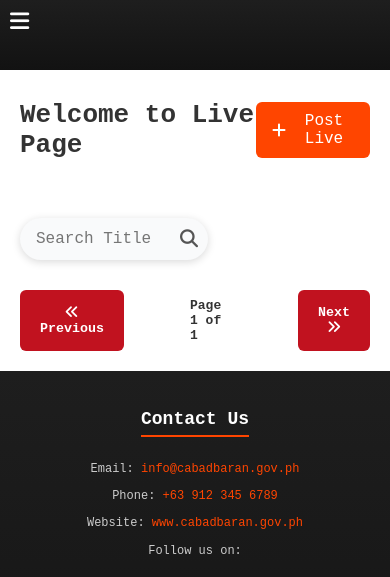
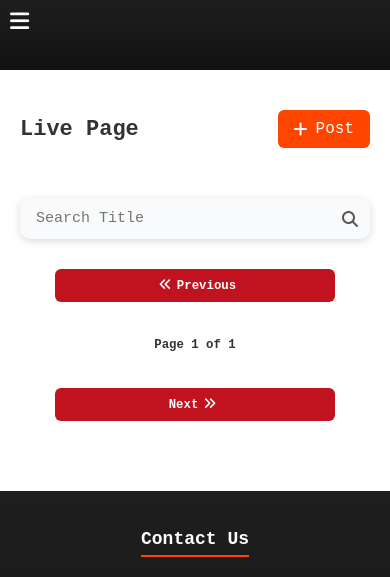
Before and after one commit to janrelle24/crbDashboard, a plain HTML site: page public/live.html in a window 390 px wide. Shown: the top 577 px of the page. Drawn offline with Linux system fonts and the light colour scheme; no server answers; sample sign-in values are in the browser's storage.

Commit message:
done responsiveness of my admin dashboards

```diff
--- a/public/css/responsive.css
+++ b/public/css/responsive.css
@@ -56,6 +56,12 @@
         top: 10px;
         left: 10px;
         z-index: 1100;
+    }
+    .main-pages h2{
+        font-size: 15px;
+    }
+    .main-header h2{
+        font-size: 15px;
     }
 
     .main-table {
@@ -183,12 +189,47 @@
         margin-top: 20px;
         padding-top: 12px;
     }
+    .prev-and-next {
+        flex-direction: column;
+        gap: 12px;
+        align-items: center;
+    }
+
+    .pagination-btn {
+        width: 100%;
+        max-width: 280px;
+        padding: 10px;
+        font-size: 0.9rem;
+        text-align: center;
+    }
+
+    .page-indicator {
+        font-size: 0.85rem;
+        padding: 6px 10px;
+    }
+    .search {
+        width: 100%;
+        margin: 12px auto;
+        padding: 6px 10px;
+        border-radius: 20px;
+    }
+
+    .search input {
+        font-size: 14px;
+        padding: 6px 4px;
+    }
+
+    .search i {
+        font-size: 16px;
+    }
 }
 
 
-  /* (Mobile Landscape / Small Tablet ≤ 767px)  */
-@media (max-width: 767px) {
-
+  /* (Mobile Landscape / Small Tablet ≤ 768px)  */
+@media (max-width: 768px) {
+    .main-pages h2{
+        font-size: 22px;
+    }
     /* Stack everything vertically */
     .stats {
         grid-template-columns: repeat(auto-fit, minmax(150px, 1fr));
@@ -229,6 +270,33 @@
     .search input {
         width: 150px;
     }
+    .prev-and-next {
+        gap: 20px;
+        flex-wrap: wrap;
+    }
+
+    .pagination-btn {
+        padding: 8px 16px;
+        font-size: 0.9rem;
+    }
+
+    .pagination-btn i {
+        font-size: 1rem;
+    }
+
+    .page-indicator {
+        font-size: 0.9rem;
+    }
+    .search {
+        margin: 10px auto;
+        padding: 3px 5px;
+        border-radius: 10px;
+    }
+
+    .search input {
+        width: 100%;
+        font-size: 15px;
+    }
 }
 
 /*Medium (Tablet Portrait / Small Laptop ≤ 1024px)*/
@@ -262,6 +330,28 @@
     .days-events div {
         height: 60px;
         font-size: 13px;
+    }
+    .prev-and-next {
+        gap: 30px;
+    }
+
+    .pagination-btn {
+        padding: 9px 18px;
+        font-size: 0.95rem;
+    }
+
+    .page-indicator {
+        padding: 6px 14px;
+        font-size: 0.95rem;
+    }
+    .search {
+        margin-top: 20px;
+        padding: 6px 12px;
+    }
+
+    .search input {
+        width: 380px;
+        font-size: 15px;
     }
 }
 
--- a/public/css/styles.css
+++ b/public/css/styles.css
@@ -344,7 +344,7 @@ body {
     margin-right: 16px;
     border-radius: 25px;
     box-shadow: 0 2px 8px rgba(0, 0, 0, 0.15);
-    margin-bottom: 10px;
+    margin-bottom: 20px;
 }
 .search input{
     border: none;
@@ -568,14 +568,21 @@ body {
 /*end footer design*/
 /* start news page design*/
 .main-pages{
-    padding: 30px;
-    margin-top: 10px;
+    padding: 20px;
+    margin-top: 20px;
+    margin-bottom: 50px;
+}
+.main-pages h2{
+    margin: 0;
+    font-size: 26px;
+    font-weight: 700;
+    color: #333;
 }
 .main-header{ /*one*/
     display: flex;
     justify-content: space-between;
     align-items: center;
-    margin-bottom: 50px;
+    margin-bottom: 30px;
 }
 .main-header h2{ /*one*/
     margin: 0;
--- a/public/live.html
+++ b/public/live.html
@@ -15,9 +15,9 @@
     <div id="nav-placeholder"></div>
     <main class="main-pages">
         <div class="main-header">
-            <h2>Welcome to Live Page</h2>
+            <h2>Live Page</h2>
             <button id="openModal" class="primary-btn">
-                <i class="fa-solid fa-plus"></i> Post Live
+                <i class="fa-solid fa-plus"></i> Post
             </button>
         </div>
         <!--Search-->
```
Also changed, not shown: public/events.html (+1 -1 lines), public/members.html (+2 -2 lines), public/news.html (+1 -1 lines), public/ordinance.html (+2 -2 lines).
